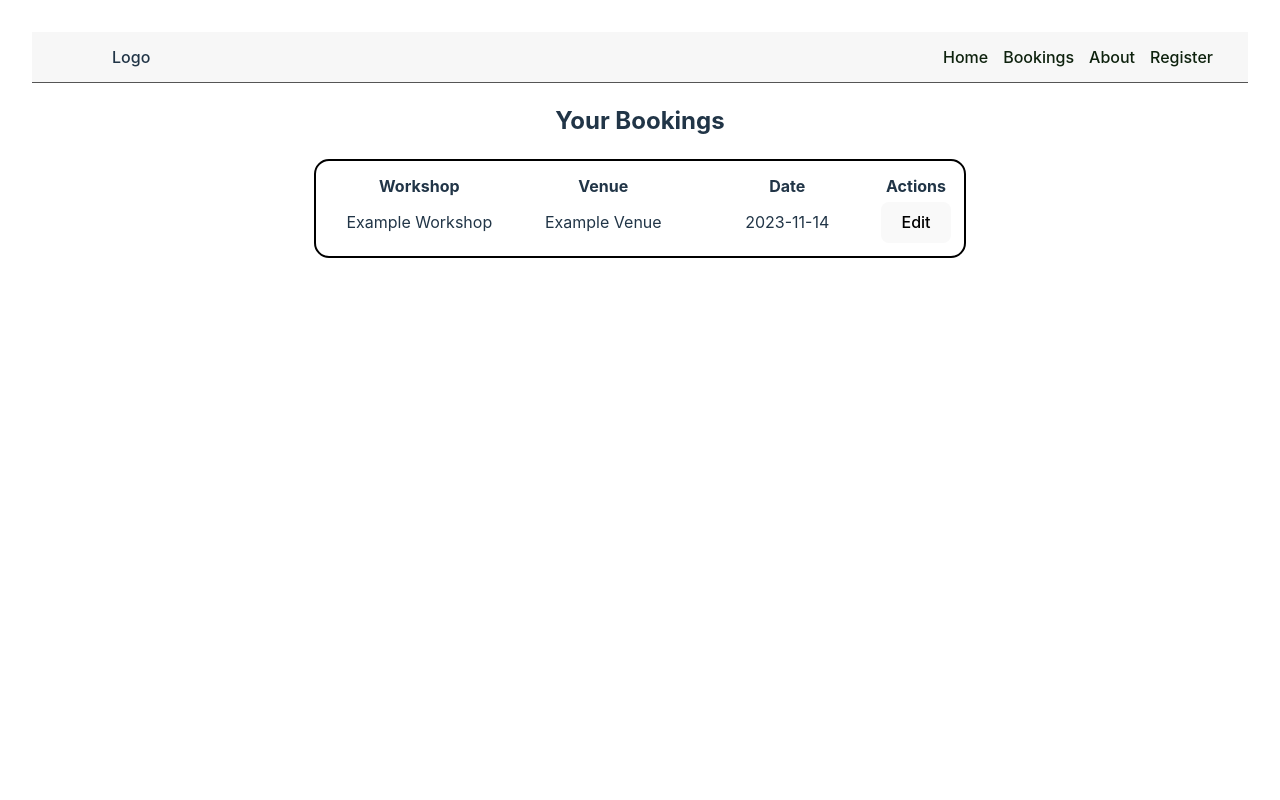
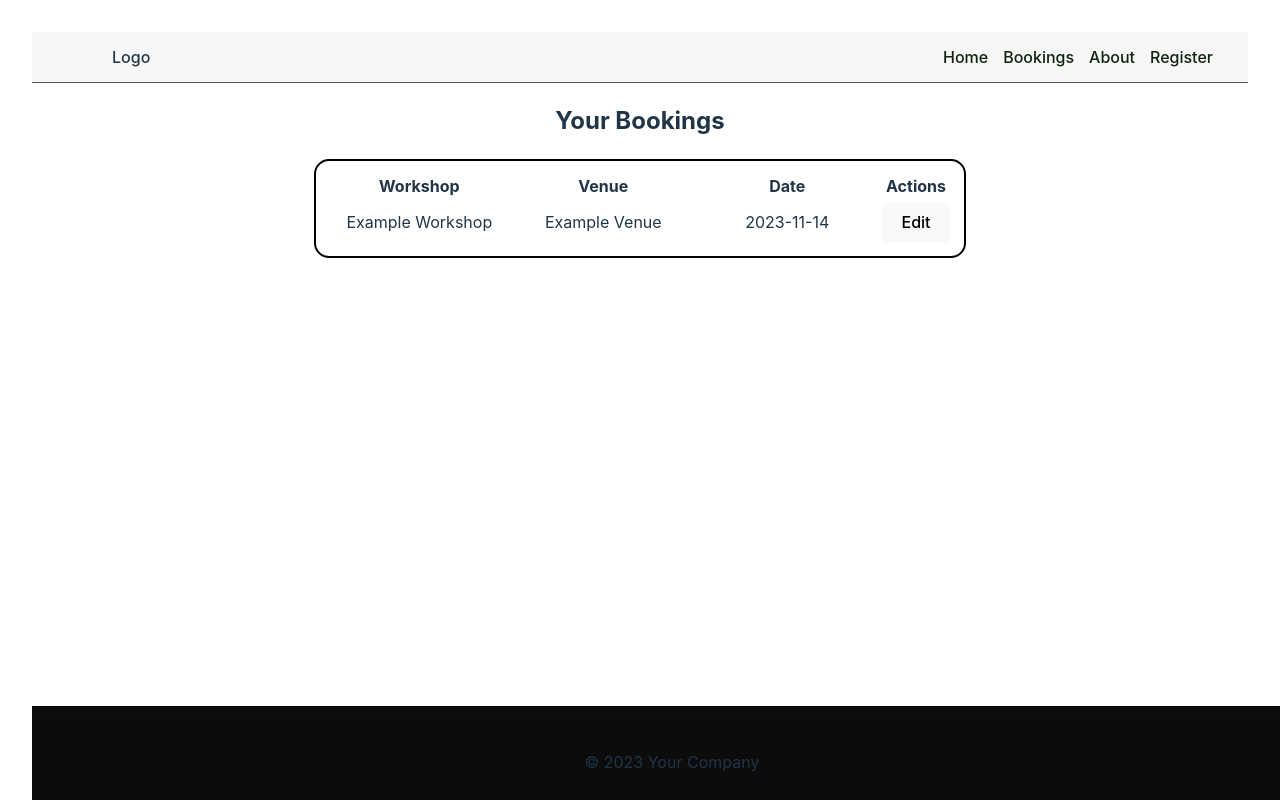
Before and after one commit to ruthlennonatu/bsc23convention, a React (Vite) app in the folder convention_center_booking_system/: page /bookings in a window 1280 px wide. Built offline with nearby package versions, Linux system fonts and the light colour scheme.

Commit message:
Footer
Added Footer

```diff
--- a/convention_center_booking_system/src/App.css
+++ b/convention_center_booking_system/src/App.css
@@ -76,3 +76,19 @@
   text-decoration: none;
   color: rgba(14, 34, 14, 0.8);
 }
+
+.footer {
+  position: fixed;
+  bottom: 0;
+  width: 100%;
+  background-color: rgb(12, 12, 12);
+}
+
+.footer-line {
+  border: 1px solid #0e0d0d;
+}
+
+.footer-content {
+  padding: 10px;
+  text-align: center;
+}
--- a/convention_center_booking_system/src/App.tsx
+++ b/convention_center_booking_system/src/App.tsx
@@ -6,6 +6,7 @@ import LoginComponent from './components/Login';
 import { BrowserRouter as Router, Route, Routes } from "react-router-dom";
 import Navbar from "./components/Nav/Navbar";
 import BookingsDisplay from "./components/BookingsDisplay";
+import Footer from './components/Footer';
 
 function App() {
 
@@ -15,6 +16,9 @@ function App() {
     venue: 'Example Venue',
     date: '2023-11-14',
   };
+
+
+  const currentYear = new Date().getFullYear();
 
   return (
     <>
@@ -27,6 +31,7 @@ function App() {
             <Route path="/bookings" element={<BookingsDisplay bookings={[workshopData]} />} />
           </Routes>
           {/* <BookingsDisplay bookings={[workshopData]} /> */}
+          <Footer companyName="Your Company" year={currentYear} />
         </div>
       </Router>
 
--- /dev/null
+++ b/convention_center_booking_system/src/components/Footer.tsx
@@ -0,0 +1,20 @@
+import React from 'react';
+
+
+interface FooterProps {
+  companyName: string;
+  year: number;
+}
+
+const Footer: React.FC<FooterProps> = ({ companyName, year }) => {
+  return (
+    <footer className="footer">
+      <hr className="footer-line" />
+      <div className="footer-content">
+        <p>&copy; {year} {companyName}</p>
+      </div>
+    </footer>
+  );
+};
+
+export default Footer;
```
Also changed, not shown: 1 other file (tests, documents, lock files or other folders).
